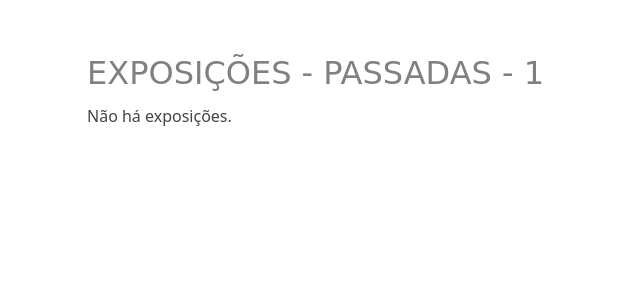
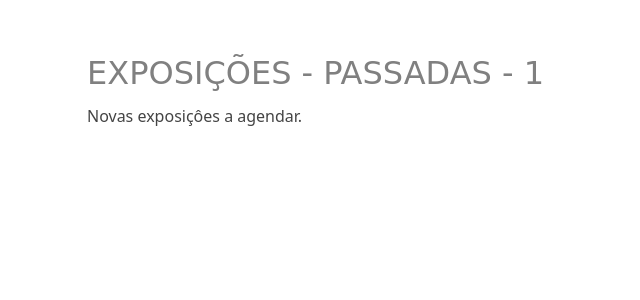
Before and after one commit to filias/mac, a Django app: page /exposicoes/passadas/1/ in a window 1280 px wide. Shown: the part 236-536 px from the top of the page, without its empty margins (0-640 px from the left). Run offline with Django 3.2, Linux system fonts and the light colour scheme; data that the repository does not hold is empty; some libraries are stand-ins or nearby versions; some web fonts are replaced.

Commit message:
Change the text for when there are no exhibitions

```diff
--- a/mac/exposicoes/templates/exposicoes.html
+++ b/mac/exposicoes/templates/exposicoes.html
@@ -33,7 +33,7 @@
             {% endfor %}
         </div>
     {% else %}
-    <p>{% trans "Não há exposições" %}.</p>
+    <p>{% trans "Novas exposiçôes a agendar" %}.</p>
     {% endif %}
     </div>
 </div>
--- a/mac/publicacoes/templates/publicacoes_base.html
+++ b/mac/publicacoes/templates/publicacoes_base.html
@@ -24,7 +24,9 @@
                     {% endifequal %}
                     {% ifequal publicacao.tipo 'Imprensa' %} in {{ publicacao.editor }}{% endifequal %}
                     {% if publicacao.data %} | {{ publicacao.data }}{% endif %}
-                </a></h4>
+                    </a></h4>
+                    <a href="{% get_media_prefix %}{{ publicacao.ficheiro }}" download>Download</a>
+
             </div>
         </div>
     </div>
```
Also changed, not shown: mac/locale/en/LC_MESSAGES/django.po.
